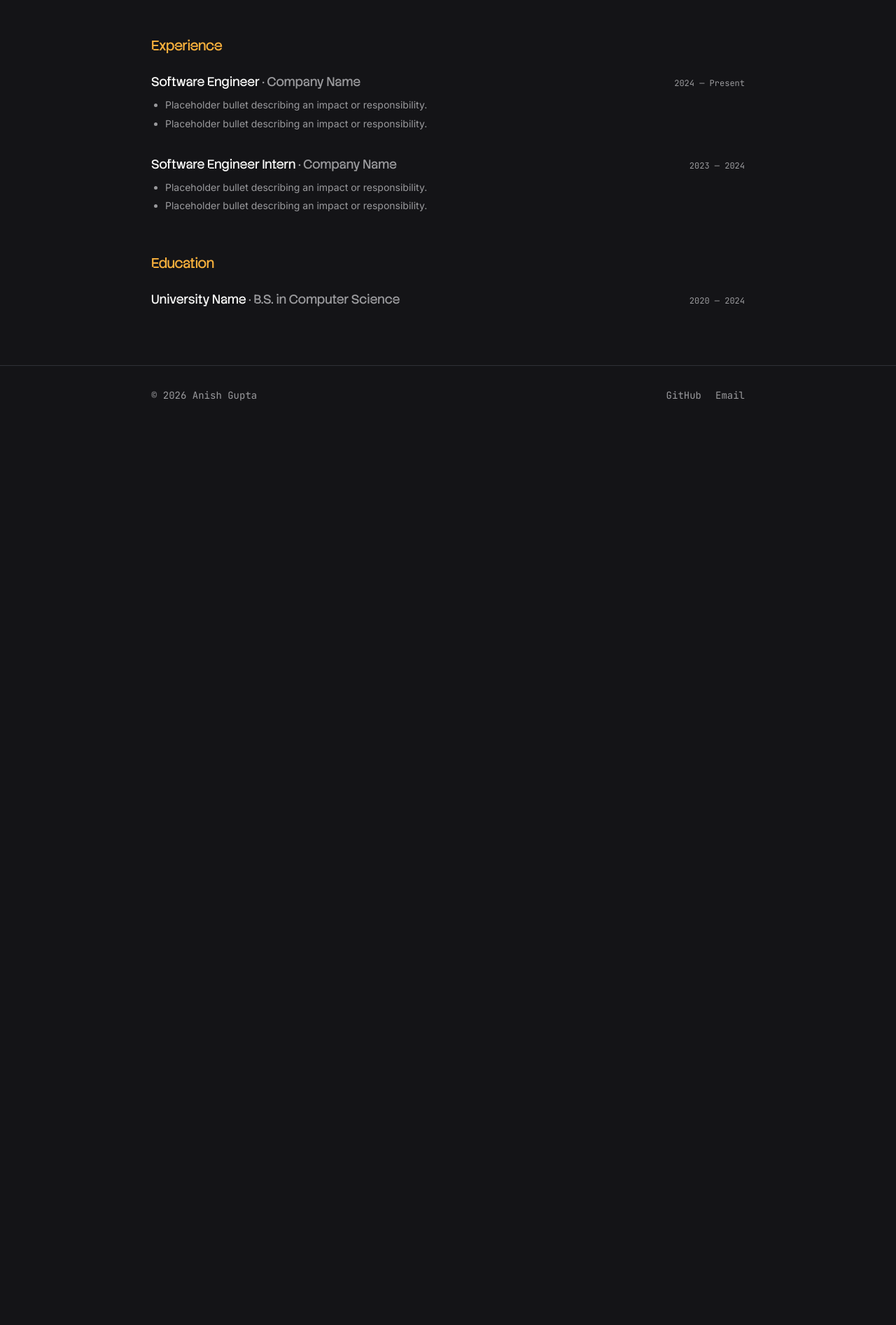
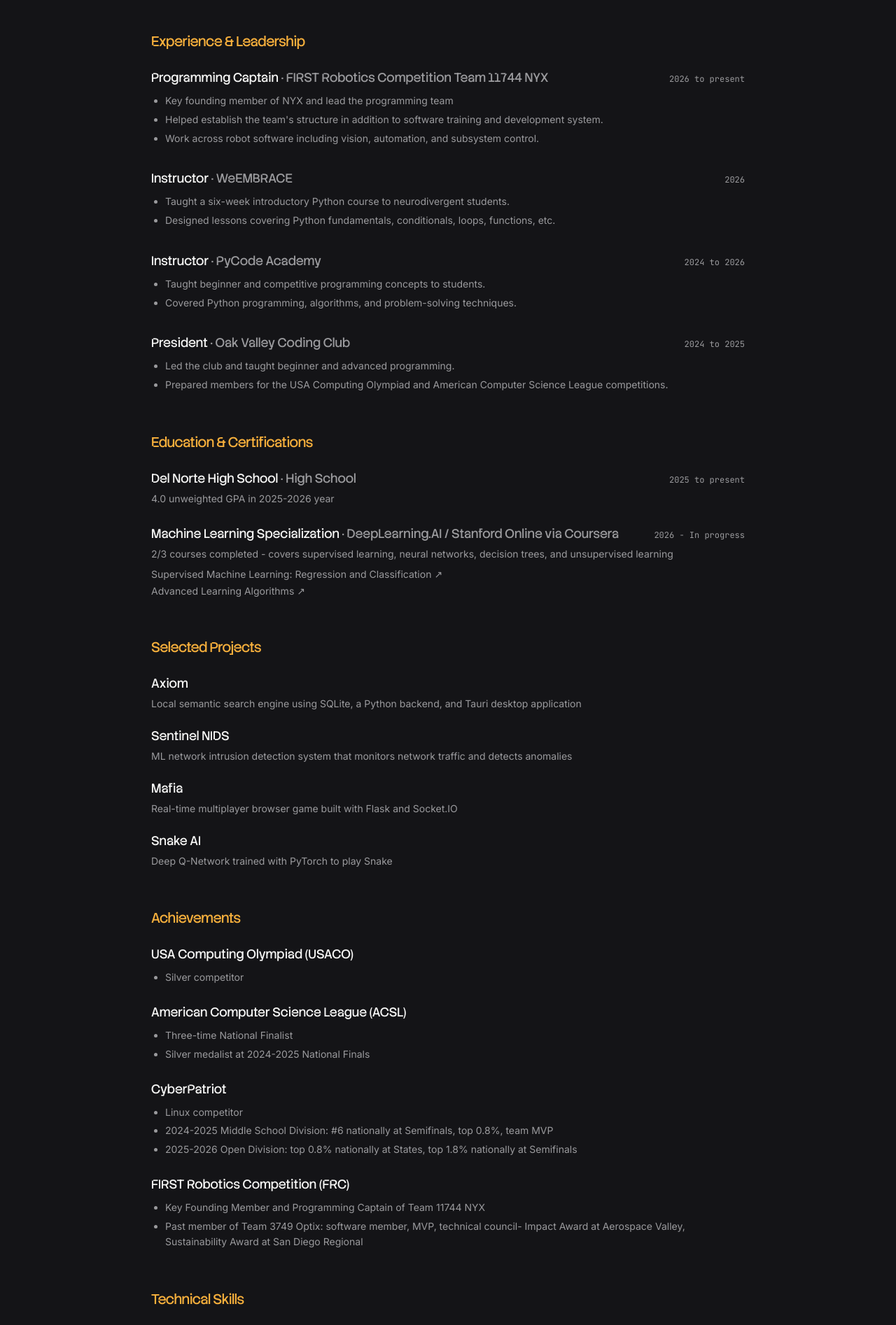
Before and after one commit to neur0n-7/website, a Next.js app: page /resume in a window 1280 px wide. Shown: the part 200-2094 px from the top of the page at 70% size. Before the commit the page ends 807 px from the top, so only its background shows below. Built offline with nearby package versions, Linux system fonts and the light colour scheme.

Commit message:
add actual information

```diff
--- a/src/app/page.tsx
+++ b/src/app/page.tsx
@@ -1,26 +1,32 @@
 import Link from "next/link";
 
 const skills = [
-  "TypeScript",
-  "React",
-  "Next.js",
-  "Node.js",
   "Python",
-  "PostgreSQL",
+  "Java",
+  "C++",
+  "SQL",
+  "Git",
+  "Linux"
 ];
 
 const featuredProjects = [
   {
-    title: "Project One",
+    title: "Axiom",
     description:
-      "A short one- or two-line description of what this project does and the problem it solves.",
-    tags: ["Next.js", "TypeScript"],
+      "A local semantic search engine for finding files on your computer",
+    tags: ["Python", "FastAPI", "SQLite", "Tauri"],
   },
   {
-    title: "Project Two",
+    title: "Sentinel",
     description:
-      "A short one- or two-line description of what this project does and the problem it solves.",
-    tags: ["Python", "FastAPI"],
+      "A network intrusion detection system that monitors traffic and uses ML to detect anomalies",
+    tags: ["Python", "Scapy", "SQLite", "ML"],
+  },
+  {
+    title: "Mafia",
+    description:
+      "A multiplayer web-based Mafia game built with a Flask backend",
+    tags: ["Python", "Flask", "Socket.IO"],
   },
 ];
 
@@ -28,15 +34,18 @@ export default function Home() {
   return (
     <div className="mx-auto w-full max-w-4xl px-6">
       <section className="flex flex-col gap-6 py-24 sm:py-32">
-        <p className="font-mono text-sm text-accent">Hi, I&apos;m</p>
+        <p className="font-mono text-sm text-accent">
+          Hi, I&apos;m
+        </p>
+
         <h1 className="font-heading text-5xl leading-tight tracking-tight sm:text-6xl">
           Anish Gupta
         </h1>
-        <p className="max-w-xl text-lg leading-relaxed text-muted">
-          I&apos;m a software developer who builds clean, functional
-          products. This is placeholder copy &mdash; swap in a real bio about
-          what you work on and what you care about.
+
+        <p className="max-w-2xl text-lg leading-relaxed text-muted">
+          I&apos;m a high school student software developer interested in software development and competitive programming, robotics (FRC), and cybersecurity (CyberPatriot).
         </p>
+
         <div className="flex flex-wrap gap-3 pt-2">
           <Link
             href="/projects"
@@ -44,6 +53,14 @@ export default function Home() {
           >
             View projects
           </Link>
+
+          <Link
+            href="/blog"
+            className="rounded-md border border-border px-5 py-2.5 font-mono text-sm text-foreground transition-colors hover:border-accent hover:text-accent"
+          >
+            Read my blog
+          </Link>
+
           <Link
             href="/resume"
             className="rounded-md border border-border px-5 py-2.5 font-mono text-sm text-foreground transition-colors hover:border-accent hover:text-accent"
@@ -53,14 +70,24 @@ export default function Home() {
         </div>
       </section>
 
+      {/* About */}
       <section className="flex flex-col gap-6 border-t border-border py-16">
-        <h2 className="font-heading text-2xl tracking-tight">About</h2>
+        <h2 className="font-heading text-2xl tracking-tight">
+          About
+        </h2>
+
         <p className="max-w-2xl leading-relaxed text-muted">
-          Placeholder about paragraph. Talk about your background, what
-          you&apos;ve worked on, the kinds of problems you like solving, and
-          what you&apos;re looking for next. Keep it to two or three
-          sentences so it stays easy to scan.
+          I&apos;m a high school student who likes building software. I work on projects ranging from cybersecurity and machine learning to robotics and software engineering.
         </p>
+
+        <ul className="max-w-2xl list-disc space-y-2 pl-5 leading-relaxed text-muted">
+          <li>USA Computing Olympiad Silver Competitor</li>
+          <li>Three-time American Computer Science League National Finalist, one-time Silver medalist</li>
+          <li>Programming captain of FIRST Robotics Competition Team 11744 NYX</li>
+          <li>CyberPatriot Middle School Division, 2024-2025: top 0.8% at semifinals (#6 nationally), team MVP</li>
+          <li>CyberPatriot Open Division, 2025-2026: top 0.8% nationally at states, top 1.8% at semifinals</li>
+        </ul>
+
         <div className="flex flex-wrap gap-2 pt-2">
           {skills.map((skill) => (
             <span
@@ -73,11 +100,13 @@ export default function Home() {
         </div>
       </section>
 
+      {/* Featured work */}
       <section className="flex flex-col gap-6 border-t border-border py-16">
         <div className="flex items-baseline justify-between">
           <h2 className="font-heading text-2xl tracking-tight">
-            Featured work
+            Featured projects
           </h2>
+
           <Link
             href="/projects"
             className="font-mono text-sm text-muted transition-colors hover:text-accent"
@@ -85,16 +114,21 @@ export default function Home() {
             View all →
           </Link>
         </div>
+
         <div className="grid gap-4 sm:grid-cols-2">
           {featuredProjects.map((project) => (
             <div
               key={project.title}
               className="flex flex-col gap-3 rounded-lg border border-border bg-background-elevated p-5 transition-colors hover:border-accent"
             >
-              <h3 className="font-heading text-lg">{project.title}</h3>
+              <h3 className="font-heading text-lg">
+                {project.title}
+              </h3>
+
               <p className="text-sm leading-relaxed text-muted">
                 {project.description}
               </p>
+
               <div className="flex flex-wrap gap-2 pt-1">
                 {project.tags.map((tag) => (
                   <span
@@ -109,6 +143,39 @@ export default function Home() {
           ))}
         </div>
       </section>
+
+      {/* Blog */}
+      <section className="flex flex-col gap-6 border-t border-border py-16">
+        <div className="flex items-baseline justify-between">
+          <h2 className="font-heading text-2xl tracking-tight">
+            Latest blog post
+          </h2>
+
+          <Link
+            href="/blog"
+            className="font-mono text-sm text-muted transition-colors hover:text-accent"
+          >
+            View all →
+          </Link>
+        </div>
+
+        <Link
+          href="/blog/building-axiom"
+          className="group rounded-lg border border-border bg-background-elevated p-5 transition-colors hover:border-accent"
+        >
+          <p className="font-mono text-xs text-muted">
+            2026-08-11
+          </p>
+
+          <h3 className="mt-2 font-heading text-lg transition-colors group-hover:text-accent">
+            Building Axiom
+          </h3>
+
+          <p className="mt-2 text-sm leading-relaxed text-muted">
+            How I built a local semantic search engine, Axiom.
+          </p>
+        </Link>
+      </section>
     </div>
   );
 }
--- a/src/app/projects/page.tsx
+++ b/src/app/projects/page.tsx
@@ -8,40 +8,55 @@ const projects = [
   {
     title: "Axiom",
     description:
-      "Placeholder description of the project, the problem it solves, and your role building it.",
-    tags: ["Next.js", "TypeScript", "Tailwind"],
-    href: "https://github.com/neur0n-7",
+      "A local semantic search engine for finding files throughout your computer",
+    tags: ["Python", "FastAPI", "SQLite", "Tauri", "Rust"],
+    href: "https://github.com/neur0n-7/axiom",
   },
   {
-    title: "Sentinel",
+    title: "Sentinel NIDS",
     description:
-      "Intelligent real-time network intrusion detection powered by machine learning",
-    tags: ["Python", "FastAPI", "PostgreSQL"],
-    href: "#",
+      "A machine-learning network intrusion detection system that monitors traffic and detects anomalies",
+    tags: ["Python", "Scapy", "SQLite", "scikit-learn"],
+    href: "https://github.com/neur0n-7/sentinel-nids",
   },
   {
-    title: "Project Three",
+    title: "Mafia",
     description:
-      "Placeholder description of the project, the problem it solves, and your role building it.",
-    tags: ["React", "Node.js"],
-    href: "#",
+      "A real-time multiplayer browser game with a Flask and Socket.IO backend",
+    tags: ["Python", "Flask", "Socket.IO", "JavaScript"],
+    href: "https://neur0n-7.github.io/mafia/",
   },
   {
-    title: "Project Four",
+    title: "Snake AI",
     description:
-      "Placeholder description of the project, the problem it solves, and your role building it.",
-    tags: ["Swift", "iOS"],
-    href: "#",
+      "A reinforcement learning agent trained with a Deep Q-Network to play Snake",
+    tags: ["Python", "PyTorch", "DQN"],
+    href: "https://github.com/neur0n-7/snake-ai",
+  },
+  {
+    title: "Chattix",
+    description:
+      "A Flask and Socket.IO web application for real-time encrypted text chat",
+    tags: ["Python", "Flask", "Socket.IO", "Cryptography"],
+    href: "https://github.com/neur0n-7/chattix",
   },
 ];
+
 
 export default function ProjectsPage() {
   return (
     <div className="mx-auto w-full max-w-4xl px-6 py-20">
       <h1 className="font-heading text-4xl tracking-tight">Projects</h1>
       <p className="mt-4 max-w-xl leading-relaxed text-muted">
-        A selection of things I&apos;ve built. Placeholder entries below
-        &mdash; swap in real projects, links, and screenshots.
+        A selection of things I&apos;ve built. See my <a
+    href="https://github.com/neur0n-7"
+    target="_blank"
+    rel="noopener noreferrer"
+    className="text-accent underline underline-offset-4 hover:opacity-80"
+  >
+    GitHub profile
+  </a>{" "}
+  for more. for more.
       </p>
 
       <div className="mt-12 grid gap-5 sm:grid-cols-2">
--- a/src/app/resume/page.tsx
+++ b/src/app/resume/page.tsx
@@ -1,4 +1,5 @@
 import type { Metadata } from "next";
+import { decodeReply } from "next/dist/server/app-render/entry-base";
 
 export const metadata: Metadata = {
   title: "Resume - Anish Gupta",
@@ -6,61 +7,171 @@ export const metadata: Metadata = {
 
 const experience = [
   {
-    role: "Software Engineer",
-    org: "Company Name",
-    period: "2024 — Present",
+    role: "Programming Captain",
+    org: "FIRST Robotics Competition Team 11744 NYX",
+    period: "2026 to present",
     points: [
-      "Placeholder bullet describing an impact or responsibility.",
-      "Placeholder bullet describing an impact or responsibility.",
+      "Key founding member of NYX and lead the programming team",
+      "Helped establish the team's structure in addition to software training and development system.",
+      "Work across robot software including vision, automation, and subsystem control.",
     ],
   },
   {
-    role: "Software Engineer Intern",
-    org: "Company Name",
-    period: "2023 — 2024",
+    role: "Instructor",
+    org: "WeEMBRACE",
+    period: "2026",
     points: [
-      "Placeholder bullet describing an impact or responsibility.",
-      "Placeholder bullet describing an impact or responsibility.",
+      "Taught a six-week introductory Python course to neurodivergent students.",
+      "Designed lessons covering Python fundamentals, conditionals, loops, functions, etc.",
+    ],
+  },
+  {
+    role: "Instructor",
+    org: "PyCode Academy",
+    period: "2024 to 2026",
+    points: [
+      "Taught beginner and competitive programming concepts to students.",
+      "Covered Python programming, algorithms, and problem-solving techniques.",
+    ],
+  },
+  {
+    role: "President",
+    org: "Oak Valley Coding Club",
+    period: "2024 to 2025",
+    points: [
+      "Led the club and taught beginner and advanced programming.",
+      "Prepared members for the USA Computing Olympiad and American Computer Science League competitions.",
     ],
   },
 ];
 
 const education = [
   {
-    school: "University Name",
-    detail: "B.S. in Computer Science",
-    period: "2020 — 2024",
+    school: "Del Norte High School",
+    detail: "High School",
+    period: "2025 to present",
+    description: "4.0 unweighted GPA in 2025-2026 year",
   },
+  {
+    school: "Machine Learning Specialization",
+    detail: "DeepLearning.AI / Stanford Online via Coursera",
+    period: "2026 - In progress",
+    description:
+      "2/3 courses completed - covers supervised learning, neural networks, decision trees, and unsupervised learning",
+    certificates: [
+      {
+        name: "Supervised Machine Learning: Regression and Classification",
+        href: "https://coursera.org/share/9582cb17e31265786a2ea7645c041623",
+      },
+      {
+        name: "Advanced Learning Algorithms",
+        href: "https://coursera.org/share/d2406bbc1afe206f7fd785530debac37",
+      },
+    ],
+  },
+];
+
+const achievements = [
+  {
+    title: "USA Computing Olympiad (USACO)",
+    points: [
+      "Silver competitor",
+    ],
+  },
+  {
+    title: "American Computer Science League (ACSL)",
+    points: [
+      "Three-time National Finalist",
+      "Silver medalist at 2024-2025 National Finals",
+    ],
+  },
+  {
+    title: "CyberPatriot",
+    points: [
+      "Linux competitor",
+      "2024-2025 Middle School Division: #6 nationally at Semifinals, top 0.8%, team MVP",
+      "2025-2026 Open Division: top 0.8% nationally at States, top 1.8% nationally at Semifinals",
+    ],
+  },
+  {
+    title: "FIRST Robotics Competition (FRC)",
+    points: [
+      "Key Founding Member and Programming Captain of Team 11744 NYX",
+      "Past member of Team 3749 Optix: software member, MVP, technical council-  Impact Award at Aerospace Valley, Sustainability Award at San Diego Regional"
+    ],
+  },
+];
+
+const projects = [
+  {
+    name: "Axiom",
+    description:
+      "Local semantic search engine using SQLite, a Python backend, and Tauri desktop application",
+  },
+  {
+    name: "Sentinel NIDS",
+    description:
+      "ML network intrusion detection system that monitors network traffic and detects anomalies",
+  },
+  {
+    name: "Mafia",
+    description:
+      "Real-time multiplayer browser game built with Flask and Socket.IO",
+  },
+  {
+    name: "Snake AI",
+    description:
+      "Deep Q-Network trained with PyTorch to play Snake",
+  },
+];
+
+const skills = [
+  "Python",
+  "Java",
+  "C++",
+  "SQL",
+  "Linux",
+  "Git",
+  "PyTorch & Tensorflow",
+  "FastAPI",
+  "Flask",
+  "WPILib",
 ];
 
 export default function ResumePage() {
   return (
     <div className="mx-auto w-full max-w-4xl px-6 py-20">
       <div className="flex items-baseline justify-between gap-4">
-        <h1 className="font-heading text-4xl tracking-tight">Resume</h1>
-        <a
-          href="/resume.pdf"
-          className="shrink-0 rounded-md border border-border px-4 py-2 font-mono text-sm text-foreground transition-colors hover:border-accent hover:text-accent"
-        >
-          Download PDF
-        </a>
+        <h1 className="font-heading text-4xl tracking-tight">
+          Resume
+        </h1>
       </div>
 
+      {/* Experience */}
       <section className="mt-14">
         <h2 className="font-heading text-xl tracking-tight text-accent">
-          Experience
+          Experience & Leadership
         </h2>
+
         <div className="mt-6 flex flex-col gap-8">
           {experience.map((job) => (
-            <div key={job.role + job.org} className="flex flex-col gap-2">
+            <div
+              key={job.role + job.org}
+              className="flex flex-col gap-2"
+            >
               <div className="flex flex-wrap items-baseline justify-between gap-x-4 gap-y-1">
                 <h3 className="font-heading text-lg">
-                  {job.role} <span className="text-muted">· {job.org}</span>
+                  {job.role}{" "}
+                  <span className="text-muted">
+                    · {job.org}
+                  </span>
                 </h3>
+
                 <span className="font-mono text-xs text-muted">
                   {job.period}
                 </span>
               </div>
+
               <ul className="list-disc space-y-1 pl-5 text-sm leading-relaxed text-muted">
                 {job.points.map((point, i) => (
                   <li key={i}>{point}</li>
@@ -71,24 +182,115 @@ export default function ResumePage() {
         </div>
       </section>
 
+      {/* Education & Certifications */}
       <section className="mt-14">
         <h2 className="font-heading text-xl tracking-tight text-accent">
-          Education
+          Education & Certifications
         </h2>
-        <div className="mt-6 flex flex-col gap-4">
+
+        <div className="mt-6 flex flex-col gap-6">
           {education.map((edu) => (
             <div
               key={edu.school}
-              className="flex flex-wrap items-baseline justify-between gap-x-4 gap-y-1"
+              className="flex flex-col gap-1"
             >
+              <div className="flex flex-wrap items-baseline justify-between gap-x-4 gap-y-1">
+                <h3 className="font-heading text-lg">
+                  {edu.school}{" "}
+                  <span className="text-muted">
+                    · {edu.detail}
+                  </span>
+                </h3>
+
+                <span className="font-mono text-xs text-muted">
+                  {edu.period}
+                </span>
+              </div>
+
+              {edu.description && (
+                <p className="text-sm leading-relaxed text-muted">
+                  {edu.description}
+                </p>
+              )}
+
+              {edu.certificates && (
+                <div className="mt-1 flex flex-col gap-1">
+                  {edu.certificates.map((certificate) => (
+                    <a
+                      key={certificate.name}
+                      href={certificate.href}
+                      target="_blank"
+                      rel="noopener noreferrer"
+                      className="text-sm text-muted transition-colors hover:text-accent"
+                    >
+                      {certificate.name} ↗
+                    </a>
+                  ))}
+                </div>
+              )}
+            </div>
+          ))}
+        </div>
+      </section>
+
+      {/* Projects */}
+      <section className="mt-14">
+        <h2 className="font-heading text-xl tracking-tight text-accent">
+          Selected Projects
+        </h2>
+
+        <div className="mt-6 flex flex-col gap-5">
+          {projects.map((project) => (
+            <div key={project.name}>
               <h3 className="font-heading text-lg">
-                {edu.school}{" "}
-                <span className="text-muted">· {edu.detail}</span>
+                {project.name}
               </h3>
-              <span className="font-mono text-xs text-muted">
-                {edu.period}
-              </span>
+
+              <p className="mt-1 text-sm leading-relaxed text-muted">
+                {project.description}
+              </p>
             </div>
+          ))}
+        </div>
+      </section>
+
+      {/* Achievements */}
+      <section className="mt-14">
+        <h2 className="font-heading text-xl tracking-tight text-accent">
+          Achievements
+        </h2>
+
+        <div className="mt-6 flex flex-col gap-6">
+          {achievements.map((achievement) => (
+            <div key={achievement.title}>
+              <h3 className="font-heading text-lg">
+                {achievement.title}
+              </h3>
+
+              <ul className="mt-2 list-disc space-y-1 pl-5 text-sm leading-relaxed text-muted">
+                {achievement.points.map((point) => (
+                  <li key={point}>{point}</li>
+                ))}
+              </ul>
+            </div>
+          ))}
+        </div>
+      </section>
+
+      {/* Skills */}
+      <section className="mt-14">
+        <h2 className="font-heading text-xl tracking-tight text-accent">
+          Technical Skills
+        </h2>
+
+        <div className="mt-6 flex flex-wrap gap-2">
+          {skills.map((skill) => (
+            <span
+              key={skill}
+              className="rounded-full border border-border px-3 py-1 font-mono text-xs text-muted"
+            >
+              {skill}
+            </span>
           ))}
         </div>
       </section>
```
